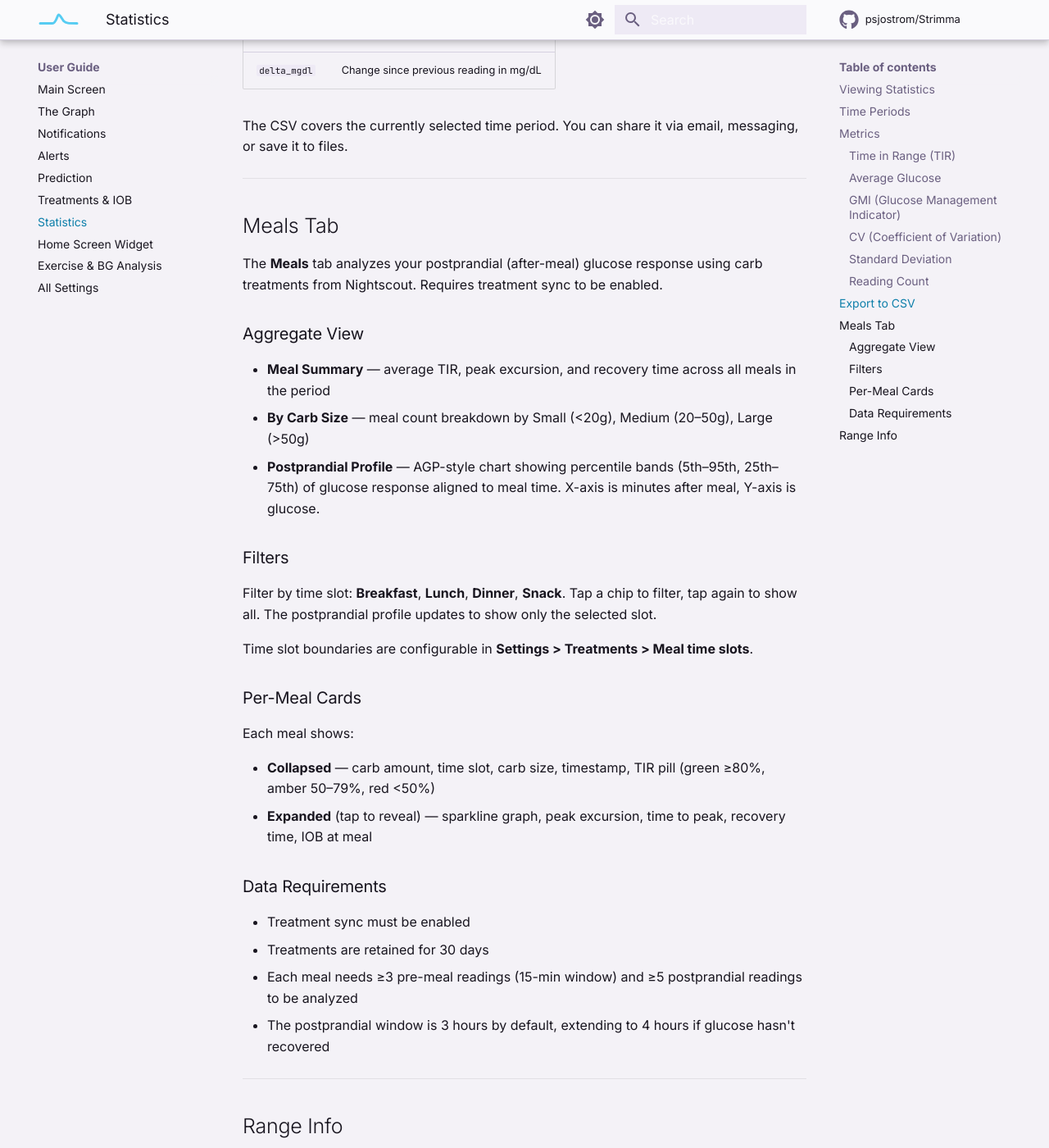
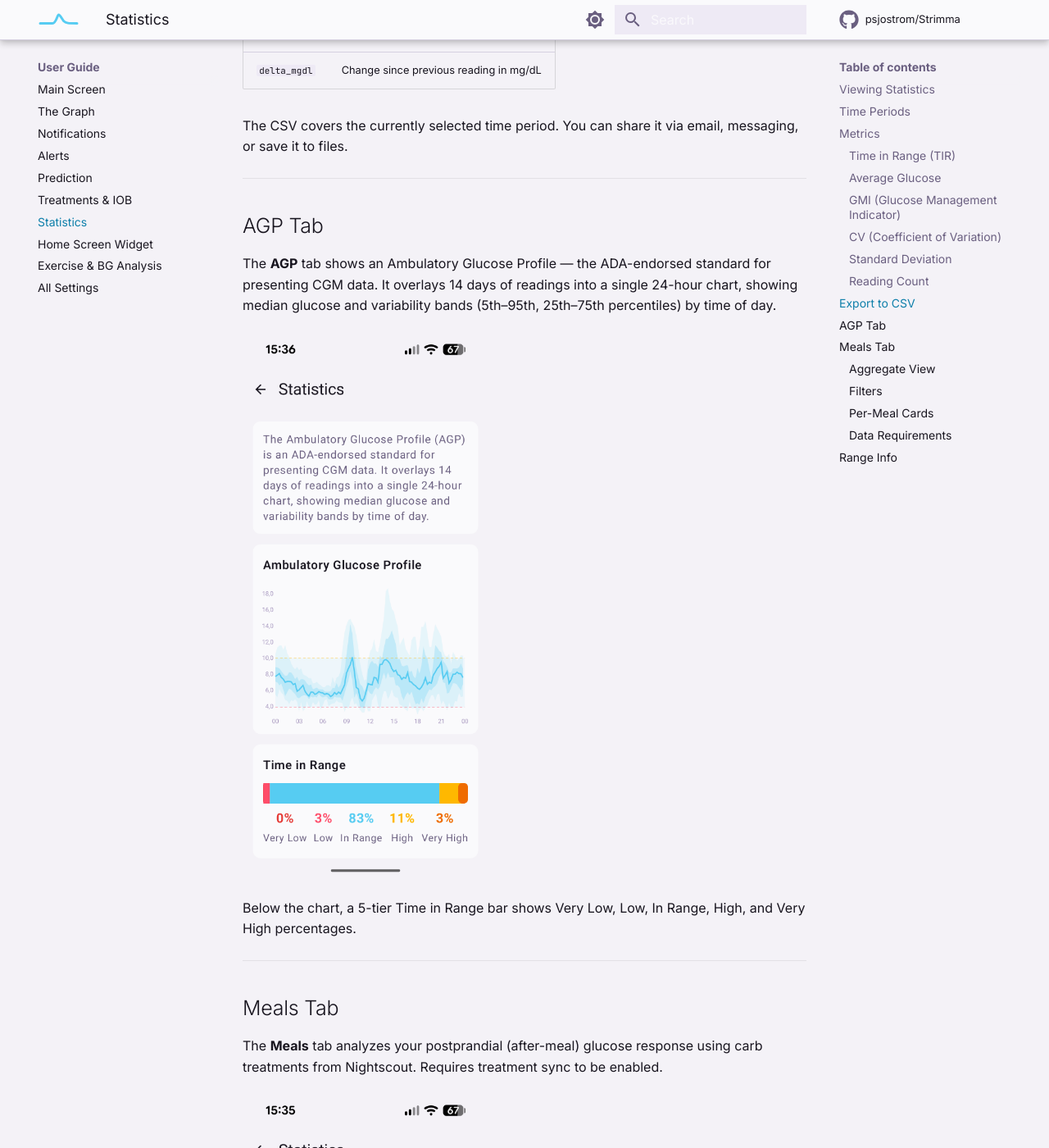
Before and after one commit to psjostrom/strimma, an MkDocs documentation site: the page built from docs/guide/statistics.md, in a window 1280 px wide and 1400 px high, scrolled down 3450 px. Shown: the whole window at 82% size. Built offline with MkDocs 1.6.1 and Material for MkDocs 9.7.7, drawn with Linux system fonts in a browser that asks for light colours; comment, search, counter and statistics services are not loaded.

Commit message:
Add screenshots for pre-activity guidance, AGP, and meal analysis
New screenshots: pre-activity guidance card (HOLD ON state), AGP
report with 5-tier TIR, meal postprandial analysis (Lunch and
Breakfast filters). Added to README, docs index, exercise guide,
and statistics guide.

Co-Authored-By: Claude Opus 4.6 (1M context) <noreply@anthropic.com>

```diff
--- a/docs/guide/statistics.md
+++ b/docs/guide/statistics.md
@@ -97,9 +97,21 @@ The CSV covers the currently selected time period. You can share it via email, m
 
 ---
 
+## AGP Tab
+
+The **AGP** tab shows an Ambulatory Glucose Profile — the ADA-endorsed standard for presenting CGM data. It overlays 14 days of readings into a single 24-hour chart, showing median glucose and variability bands (5th–95th, 25th–75th percentiles) by time of day.
+
+![AGP report](../screenshots/agp-report.png){ width="300" }
+
+Below the chart, a 5-tier Time in Range bar shows Very Low, Low, In Range, High, and Very High percentages.
+
+---
+
 ## Meals Tab
 
 The **Meals** tab analyzes your postprandial (after-meal) glucose response using carb treatments from Nightscout. Requires treatment sync to be enabled.
+
+![Meal analysis](../screenshots/meal-analysis-lunch.png){ width="300" }
 
 ### Aggregate View
 
```
Also changed, not shown: README.md (+6 -0 lines), docs/guide/exercise.md (+2 -0 lines), docs/index.md (+10 -0 lines), docs/screenshots/agp-report.png (added), docs/screenshots/meal-analysis-breakfast.png (added), docs/screenshots/meal-analysis-lunch.png (added), docs/screenshots/pre-activity-guidance.png (added).
